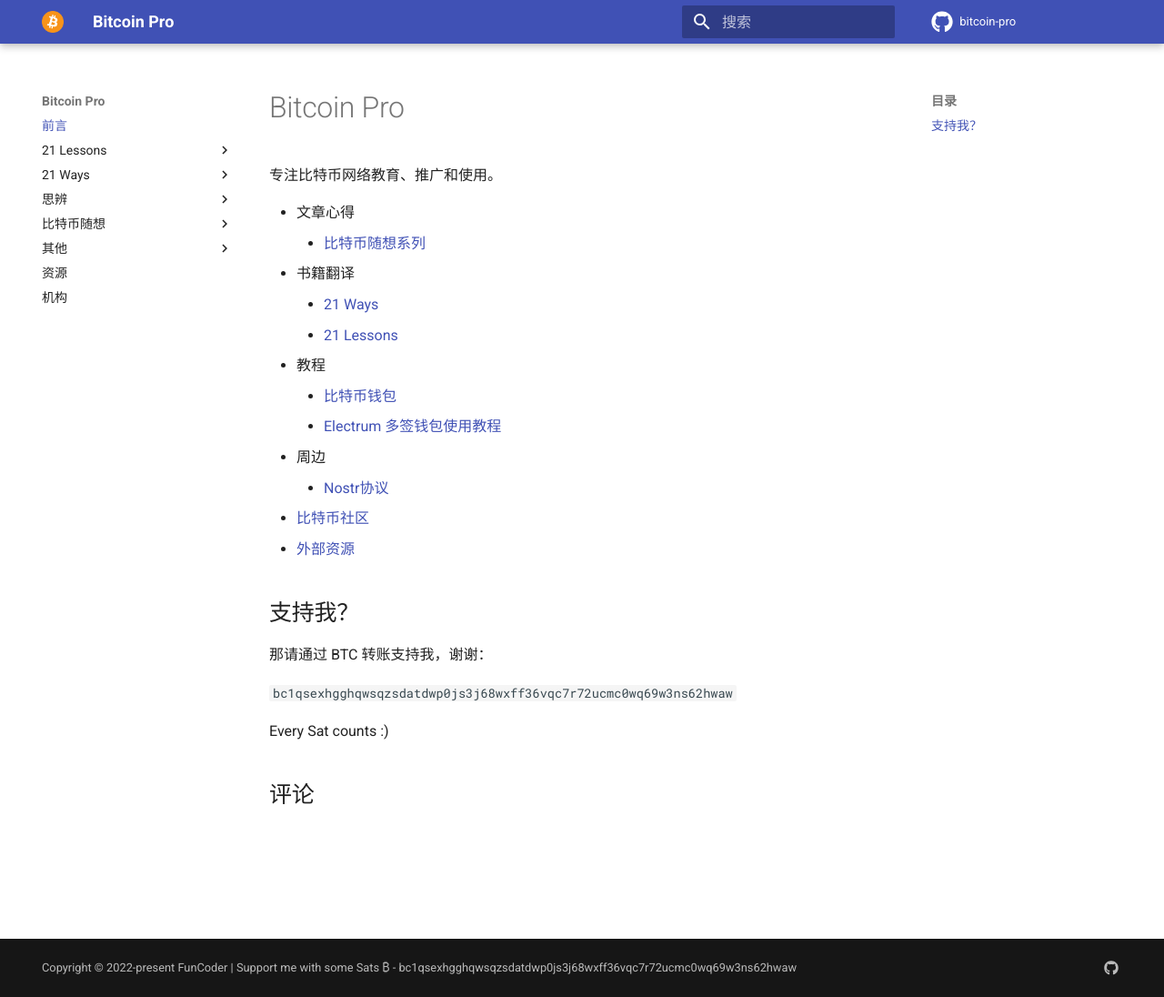
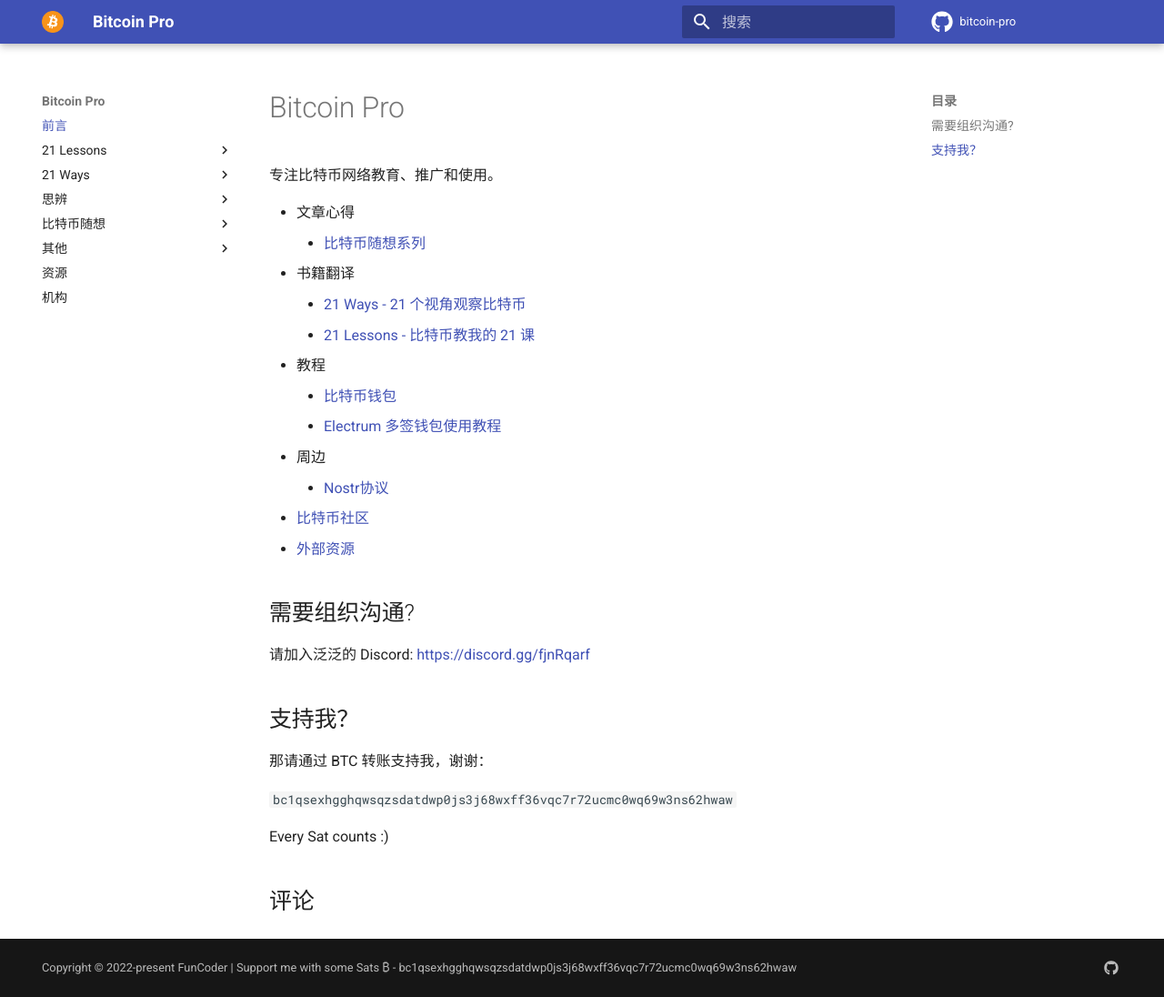
Before and after one commit to wangzhe3224/bitcoin-pro, an MkDocs documentation site: the page built from docs/index.md, in a window 1280 px wide and 1096 px high. Shown: the whole window at 91% size. Built offline with MkDocs 1.6.1 and Material for MkDocs 9.7.7, drawn with Linux system fonts in a browser that asks for light colours; comment, search, counter and statistics services are not loaded.

Commit message:
add discord

```diff
--- a/docs/index.md
+++ b/docs/index.md
@@ -9,8 +9,8 @@
 - 文章心得
     - [比特币随想系列](tb/toc.md)
 - 书籍翻译
-    - [21 Ways](21_ways/toc.md)
-    - [21 Lessons](21_lessons/toc.md)
+    - [21 Ways - 21 个视角观察比特币](21_ways/toc.md)
+    - [21 Lessons - 比特币教我的 21 课](21_lessons/toc.md)
 - 教程
     - [比特币钱包](others/bitcoin_wallet.md)
     - [Electrum 多签钱包使用教程](others/electrum_wallet.md)
@@ -19,6 +19,10 @@
 - [比特币社区](./organizations.md)
 - [外部资源](./resources.md)
 
+## 需要组织沟通?
+
+请加入泛泛的 Discord: <https://discord.gg/fjnRqarf>
+
 ## 支持我？
 
 那请通过 BTC 转账支持我，谢谢：
```
